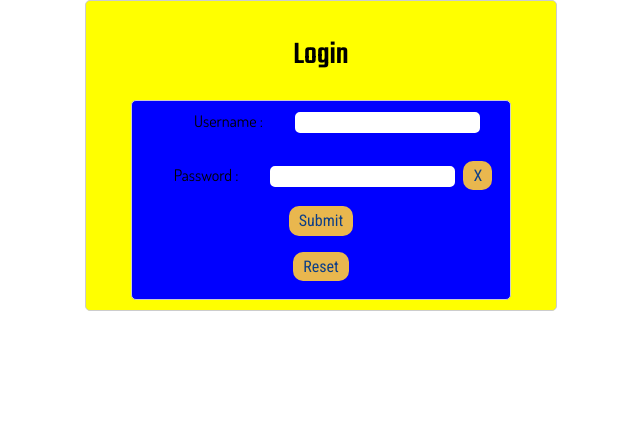
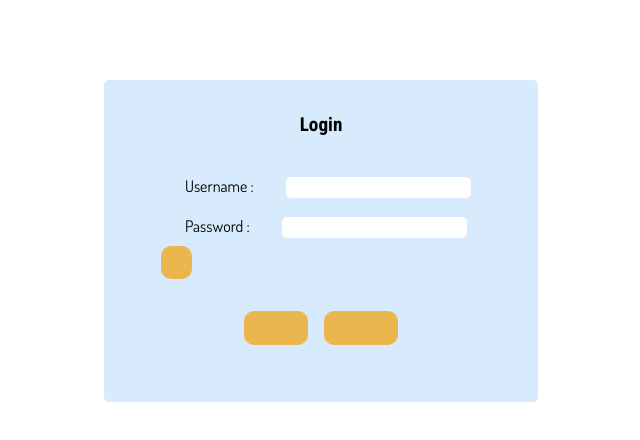
Before and after one commit to PROCOM-ERP/IMT-3A-PROCOM-ERP, a React (Create React App) app in the folder src/frontend/webappService/: page / in a window 1280 px wide. Shown: the top 440 px of the page, without its empty margins (319-959 px from the left). Built offline with nearby package versions, Linux system fonts and the light colour scheme.

Commit message:
modif css authentification page

```diff
--- a/src/frontend/webappService/public/index.html
+++ b/src/frontend/webappService/public/index.html
@@ -10,34 +10,11 @@
       content="Web site created using create-react-app"
     />
     <link rel="apple-touch-icon" href="%PUBLIC_URL%/logo192.png" />
-    <!--
-      manifest.json provides metadata used when your web app is installed on a
-      user's mobile device or desktop. See https://developers.google.com/web/fundamentals/web-app-manifest/
-    -->
     <link rel="manifest" href="%PUBLIC_URL%/manifest.json" />
-    <!--
-      Notice the use of %PUBLIC_URL% in the tags above.
-      It will be replaced with the URL of the `public` folder during the build.
-      Only files inside the `public` folder can be referenced from the HTML.
 
-      Unlike "/favicon.ico" or "favicon.ico", "%PUBLIC_URL%/favicon.ico" will
-      work correctly both with client-side routing and a non-root public URL.
-      Learn how to configure a non-root public URL by running `npm run build`.
-    -->
-    <title>React App</title>
+    <title>ERP FIP</title>
   </head>
   <body>
-    <noscript>You need to enable JavaScript to run this app.</noscript>
     <div id="root"></div>
-    <!--
-      This HTML file is a template.
-      If you open it directly in the browser, you will see an empty page.
-
-      You can add webfonts, meta tags, or analytics to this file.
-      The build step will place the bundled scripts into the <body> tag.
-
-      To begin the development, run `npm start` or `yarn start`.
-      To create a production bundle, use `npm run build` or `yarn build`.
-    -->
   </body>
 </html>
--- a/src/frontend/webappService/src/components/AuthForm.js
+++ b/src/frontend/webappService/src/components/AuthForm.js
@@ -91,6 +91,8 @@ function Form() {
 
     return (
         <>
+        <div className="authentification-container">
+            <div className="login-title">Login</div>
             <form>
                 <div className='usernameInput'>
                 <label>
@@ -111,9 +113,6 @@ function Form() {
                 <div className='passwordInput'>
                 <label>
                     Password :
-
-
-
                 </label>
                 <input
                         type={values.showPassword ? "text" : "password"}
@@ -127,10 +126,13 @@ function Form() {
                 {renderErrorMessage("passwordError")}
                 </div>
 
+                <div className="authentification-btn">
+                <Button type="reset" value="Reset" onClick={handleReset}>Reset</Button>
                 <Button type="submit" value="Submit" onClick={handleSubmit}>Submit</Button>
-                <Button type="reset" value="Reset" onClick={handleReset}>Reset</Button>
+                </div>
+
             </form>
-
+        </div>
         </>
     )
 }
--- a/src/frontend/webappService/src/css/App.css
+++ b/src/frontend/webappService/src/css/App.css
@@ -5,25 +5,3 @@ body{
   padding: 0;
   margin: 0;
 }
-
-h1{
-  font-family: 'Teko', sans-serif;
-  font-weight: 500;
-}
-
-.authentification-container{
-  display: flex;
-  flex-direction: column;
-  justify-content: center;
-  align-items: center;
-  border: 1px solid #ccc;
-  border-radius: 5px;
-  margin: auto;
-  padding: 10px;
-  width: 450px;
-  background-color: yellow;
-  font-family: Dosis;
-  font-size: medium;
-  font-weight: 400;
-
-}
--- a/src/frontend/webappService/src/css/AuthForm.css
+++ b/src/frontend/webappService/src/css/AuthForm.css
@@ -1,21 +1,52 @@
 /* import all fonts */
 @import url('https://fonts.googleapis.com/css2?family=Dosis:wght@300;400;500;600&family=Roboto+Condensed:wght@300;400;500;600;700&family=Teko:wght@300;400;500;600&display=swap');
 
-form{
+:root{
+    /* container background */
+    --container-bg: #D7EBFC;
+    /* title page */
+    --title-family: Roboto Condensed;
+    --title-size: larger;
+    --title-weight: 700;
+    /* text page */
+    --text-family: Dosis;
+    --text-size: medium;
+    --text-weight: 400;
+}
+
+.authentification-container{
     display: flex;
     flex-direction: column;
     justify-content: center;
     align-items: center;
-    border: 1px solid #ccc;
+    border: 1px solid var(--container-bg);
     border-radius: 5px;
     margin: auto;
-    padding: 10px;
+    margin-top: 5rem;
+    padding: 1rem;
+    width: 25rem;
+    background-color: var(--container-bg);
+}
+
+.login-title{
+    font-family: var(--title-family);
+    font-size: var(--title-size);
+    font-weight: var(--title-weight);
+    padding: 1rem 1rem 0.5rem 1rem;
+}
+
+form{
+    display: block;
+    flex-direction: column;
+    margin: 0;
+    padding: 2rem;
     width: auto;
-    background-color: blue;
 }
 
 form label{
     font-family: Dosis;
+    font-size: medium;
+    font-weight: 400;
     padding: 1rem;
     margin: 1rem;
 }
@@ -25,3 +56,11 @@ form input{
     border-color: white;
     border: 2px solid white;
 }
+
+.authentification-btn{
+    display: flex;
+    justify-content: center;
+    align-items: center;
+    margin: 0;
+    padding-top: 1rem;
+}
--- a/src/frontend/webappService/src/css/Button.css
+++ b/src/frontend/webappService/src/css/Button.css
@@ -1,23 +1,32 @@
 /* import all fonts */
 @import url('https://fonts.googleapis.com/css2?family=Dosis:wght@300;400;500;600&family=Roboto+Condensed:wght@300;400;500;600;700&family=Teko:wght@300;400;500;600&display=swap');
 
+:root{
+    /* button background */
+    --button-bg: #E9B74E;
+    --button-bg-hover: #0D3E87;
+    /* button text */
+    --text-family: Roboto Condensed;
+    --text-size: small;
+    --text-weight: 300;
+    --text-color:#0D3E87;
+    --text-color-hover: #E9B74E;
+}
+
 button{
-    font-family: Roboto Condensed;
-    font-size: medium;
-    font-weight: 400;
-    background-color: #E9B74E;
-    color: #0D3E87;
+    font-family: var(--text-family);
+    font-size: var(--text-size);
+    font-weight: var(--text-weight);
+    background-color: var(--button-bg);
+    color: var(--text-color);
     border-radius: 10px;
-    border: 2px solid #E9B74E;
+    border: 2px solid var(--button-bg);
     margin: 0.5rem;
-    padding-top: 0.2rem;
-    padding-bottom: 0.2rem;
-    padding-left: 0.5rem;
-    padding-right: 0.5rem;
+    padding: 0.2rem 0.5rem;
 }
 
 button:hover {
-    background-color: #0D3E87;
-    color: #E9B74E;
-    border: 2px solid #0D3E87;
+    background-color: var(--button-bg-hover);
+    color: var(--text-color-hover);
+    border: 2px solid var(--button-bg-hover);
   }
--- a/src/frontend/webappService/src/pages/Authentification.js
+++ b/src/frontend/webappService/src/pages/Authentification.js
@@ -5,10 +5,9 @@ import AuthHelloWorld from '../components/AuthHelloWorld.js';
 
 function Authentification() {
   return (
-    <div className='authentification-container'>
-      <h1>Login</h1>
-      <AuthForm/>
-    </div>
+    <>
+    <AuthForm/>
+    </>
   )
 }
 
```
